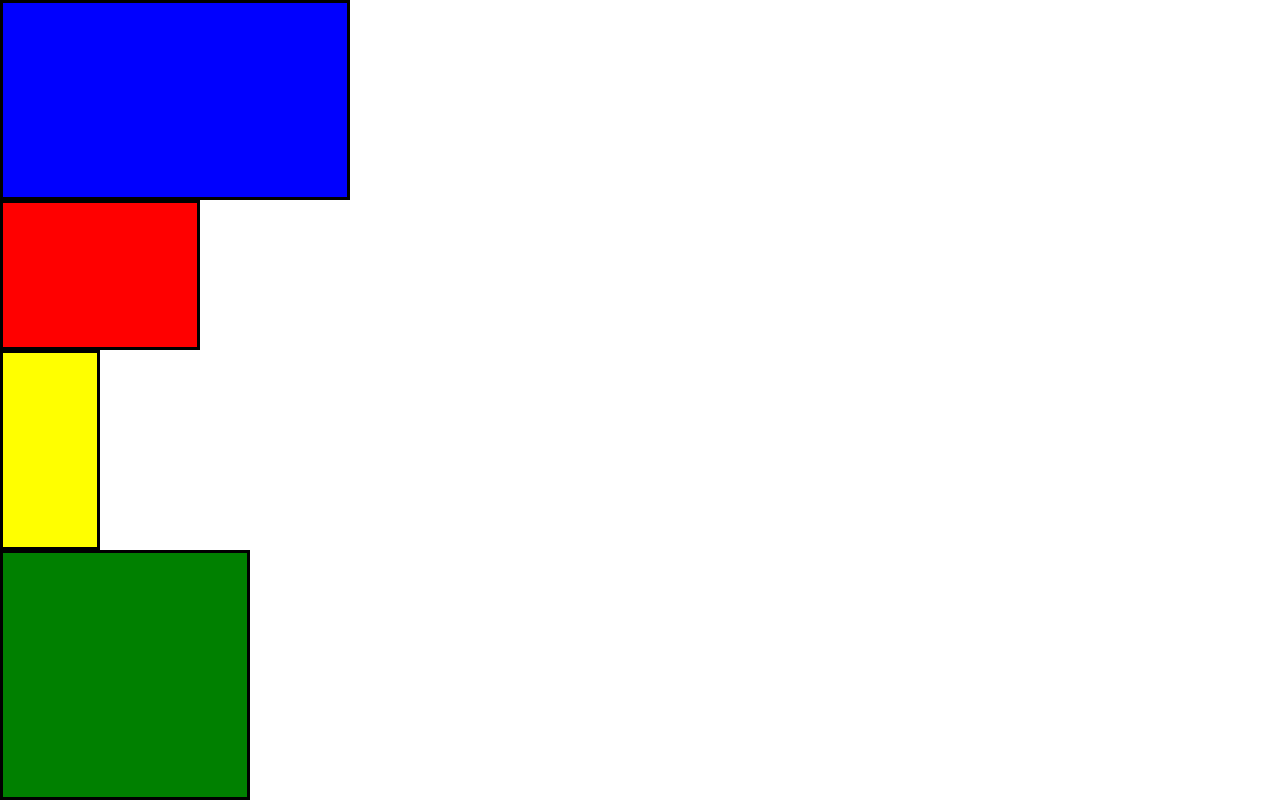
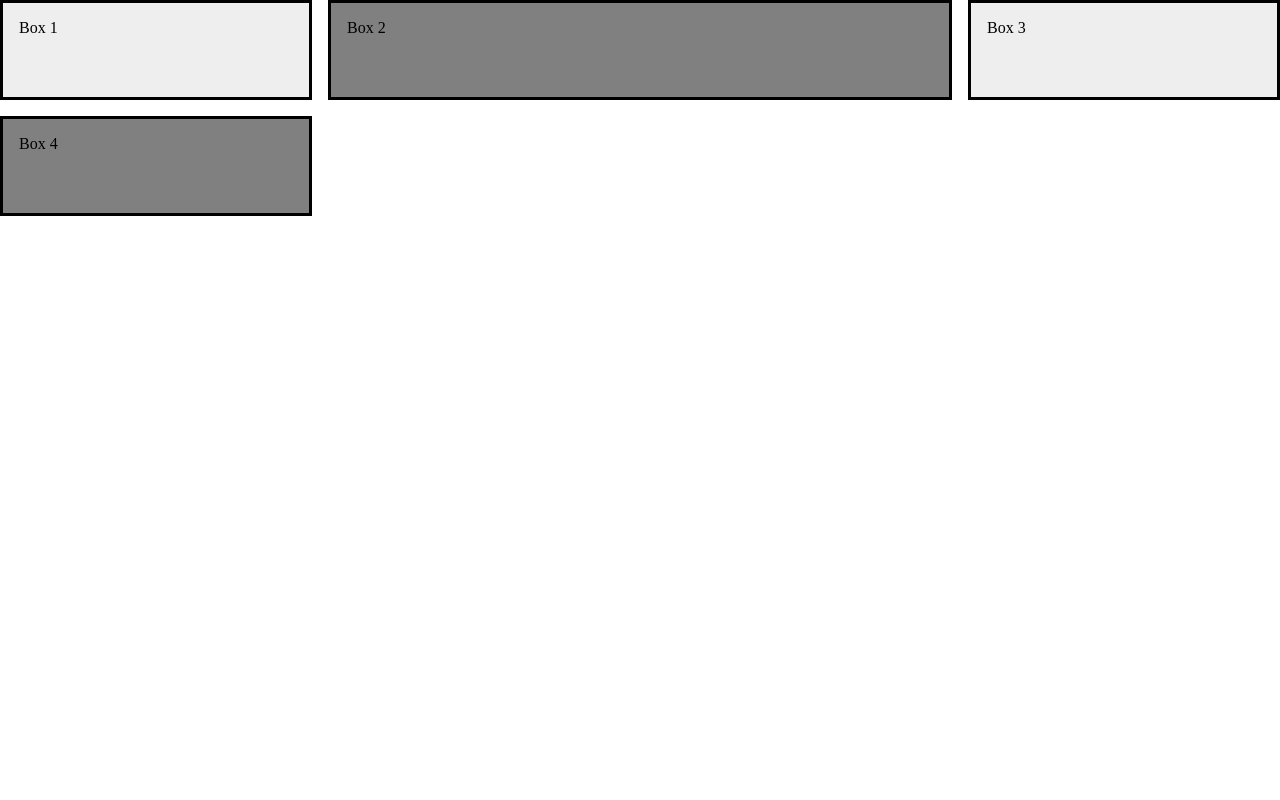
Before and after one commit to hnguyen1179/travelSeville, a Gatsby site: page /grid in a window 1280 px wide. Built offline with nearby package versions, Linux system fonts and the light colour scheme; Gatsby itself is replaced by a stand-in of ours.

Commit message:
grid testing

```diff
--- a/src/pages/grid.js
+++ b/src/pages/grid.js
@@ -3,12 +3,12 @@ import '../styles/grid.scss'
 
 const GridDemo = () => {
     return (
-        <div>
-            <div className="boxes box1"></div>
-            <div className="boxes box2"></div>
-            <div className="boxes box3"></div>
-            <div className="boxes box4"></div>
-        </div>
+      <div className="boxes">
+          <div className="box">Box 1</div>
+          <div className="box">Box 2</div>
+          <div className="box">Box 3</div>
+          <div className="box">Box 4</div>
+      </div>
     )
 }
 
--- a/src/styles/grid.scss
+++ b/src/styles/grid.scss
@@ -1,27 +1,17 @@
 .boxes {
-    border: 3px solid black;
     display: grid;
-    // background-color:red;
-    // height: 100px;
-    // width: 100px;
+    grid-template-columns: 1fr 2fr 1fr;
+    grid-gap: 1em;
+    grid-auto-rows: minmax(100px, auto);
+    justify-items: stretch;
+    align-items: stretch;
+    .box {
+        border: 3px solid black;
+        background-color: grey;
+        padding: 1em;
+        // margin: 5px;
+    }
+    .box:nth-child(odd) {
+        background-color: #eee;
+    }
 }
-.box1 {
-    height: 200px;
-    width: 350px;
-    background-color: blue;
-}
-.box2 {
-    height: 150px;
-    width: 200px;
-    background-color: red;
-}
-.box3 {
-    height: 200px;
-    width: 100px;
-    background-color: yellow;
-}
-.box4 {
-    height: 250px;
-    width: 250px;
-    background-color: green;
-}
```
